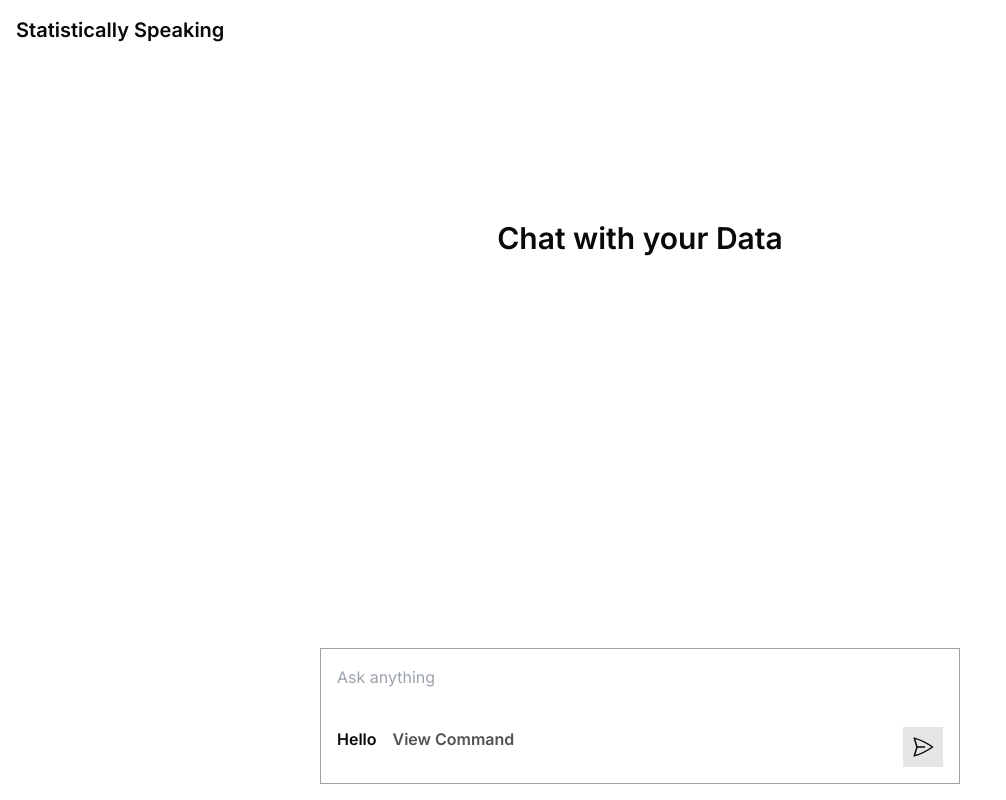
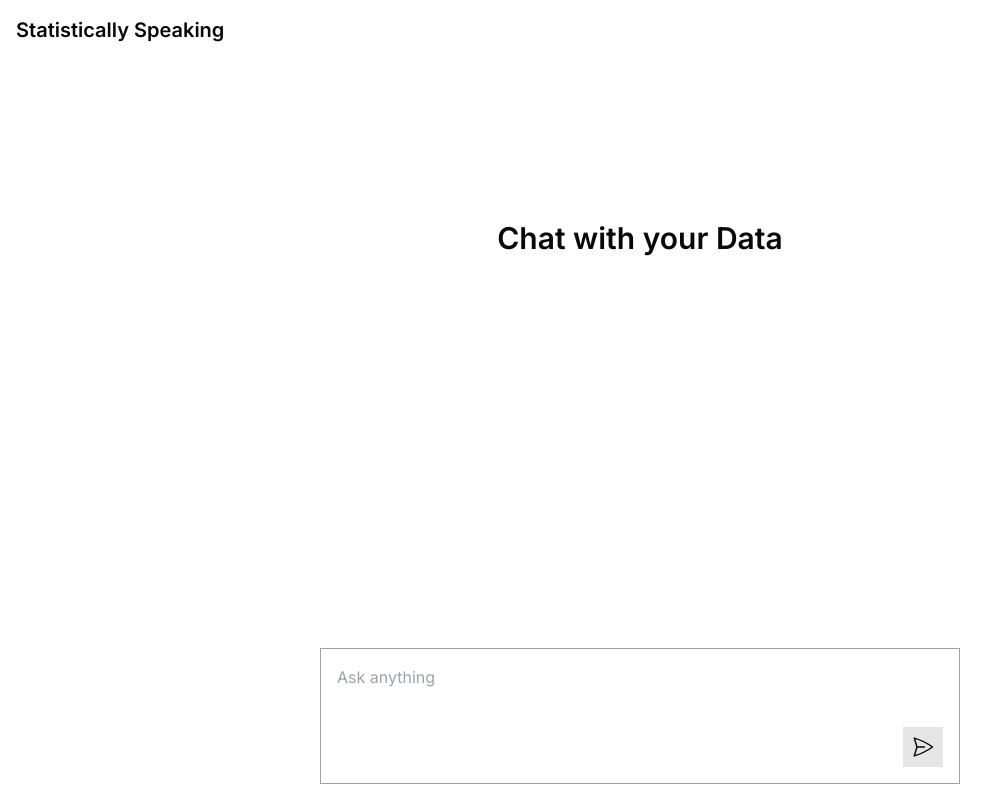
Before and after one commit to Anandprabhu530/Statistically-Speaking, a Next.js app: page / in a window 1280 px wide. Shown: the whole page, without its empty margins (0-1006 px from the left). Built offline with nearby package versions, Linux system fonts and the light colour scheme.

Commit message:
Mobile responsive

```diff
--- a/app/components/Input.tsx
+++ b/app/components/Input.tsx
@@ -17,6 +17,7 @@ const InputBox = () => {
   const handlechange = (event: any) => {
     setInput(event.target.value);
   };
+
   let columns: ColumnDef<any>[];
   if (chat.length > 1 && !loading) {
     const columnnames = Object.keys(chat[chat.length - 1].query_result[0]);
@@ -57,17 +58,17 @@ const InputBox = () => {
 
   return (
     <div className="w-full flex justify-center relative">
-      <div className="w-[40rem] pb-[180px] pt-[60px]">
+      <div className="w-full lg:w-[40rem] pb-[180px] pt-[60px]">
         {chat.length !== 0 ? (
           <div>
             {chat.map((solodata: any, index: number) => (
               <div key={index} className="">
                 {index % 2 === 0 ? (
-                  <div className="text-lg font-semibold p-4 rounded-t-lg shadow-xl bg-neutral-100 border-t border-r border-l border-neutral-300">
+                  <div className="text-lg font-semibold pl-6 py-4 rounded-t-lg shadow-xl bg-neutral-100 border-t border-r border-l border-neutral-300">
                     {chat[index]}
                     {loading && (
                       <div className="pt-4">
-                        <div className="text-xl text-neutral-400 h-[15rem] w-full border border-neutral-300 rounded-md flex justify-center items-center">
+                        <div className="text-xl text-neutral-400 h-[15rem] w-full border border-neutral-300 rounded-xl lg:rounded-md flex justify-center items-center">
                           Loading...
                         </div>
                       </div>
@@ -77,7 +78,7 @@ const InputBox = () => {
                   <div className="p-6 pt-2 rounded-b-lg shadow-xl mb-8 bg-neutral-100 border-b border-l border-r border-neutral-300">
                     {columns && (
                       <div>
-                        <div className="rounded-md bg-neutral-900 text-white p-2 ">
+                        <div className="rounded-xl lg:rounded-md bg-neutral-900 text-white p-2">
                           <ReactMarkdown>
                             {chat[index].query_markdown}
                           </ReactMarkdown>
@@ -126,7 +127,7 @@ const InputBox = () => {
         )}
       </div>
       <div className="fixed w-full flex items-end h-screen justify-center">
-        <div className="border border-neutral-400 rounded-md p-4 pt-2 w-[40rem] absolute bg-white my-4 ">
+        <div className="border lg:border-neutral-400 border-t-neutral-400 rounded-xl lg:rounded-md p-4 pt-2 lg:w-[40rem] absolute bg-white mt-4 lg:my-4 w-full">
           <textarea
             className="py-2 pr-2 bg-transparent w-full outline-none resize-none"
             placeholder="Ask anything"
@@ -135,11 +136,8 @@ const InputBox = () => {
             ref={textref}
           />
           <div className="flex justify-between">
-            <div className="flex gap-4">
-              <div className="font-semibold">Hello</div>
-              <div className="text-neutral-600 font-semibold">View Command</div>
-            </div>
-            <div className="bg-neutral-200 p-2 rounded-md cursor-pointer">
+            <div></div>
+            <div className="bg-neutral-200 p-2 rounded-xl lg:rounded-md cursor-pointer">
               <svg
                 xmlns="http://www.w3.org/2000/svg"
                 fill="none"
--- a/app/components/Mapper.tsx
+++ b/app/components/Mapper.tsx
@@ -2,15 +2,15 @@
 
 const Mapper = ({ indi_data, setInput }: any) => {
   return (
-    <a
-      className="border border-neutral-400 shadow-lg p-2 rounded-md cursor-pointer"
+    <button
+      className="border border-neutral-400 shadow-lg p-2 rounded-xl lg:rounded-md cursor-pointer"
       onClick={() => {
         console.log("Clicked");
         setInput(indi_data);
       }}
     >
       {indi_data}
-    </a>
+    </button>
   );
 };
 
```
